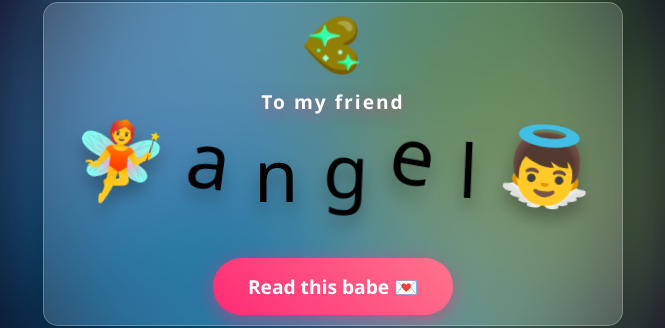
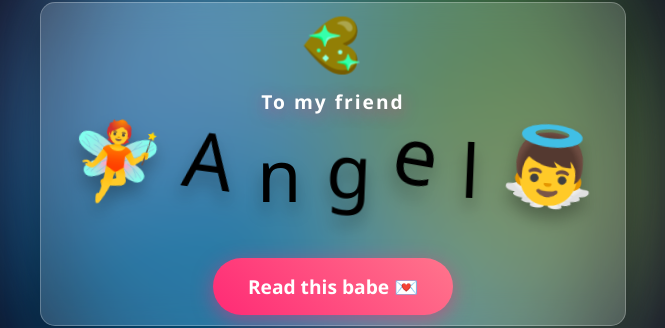
Before and after one commit to joram-afk/mi-angel, a plain HTML site: page index.html in a window 1280 px wide. Shown: the part 236-564 px from the top of the page, 307-972 px from the left. Drawn offline with Linux system fonts and the light colour scheme.

Commit message:
Update index.html

```diff
--- a/index.html
+++ b/index.html
@@ -19,7 +19,7 @@
         <h1 class="message">To my friend</h1>
         <div class="flowers">
             <span class="flower" style="--delay: 0s;">🧚</span>
-            <span class="flower" style="--delay: 1s;">a</span>
+            <span class="flower" style="--delay: 1s;">A</span>
             <span class="flower" style="--delay: 2s;">n</span>
             <span class="flower" style="--delay: 1.5s;">g</span>
             <span class="flower" style="--delay: 0.5s;">e</span>
```
